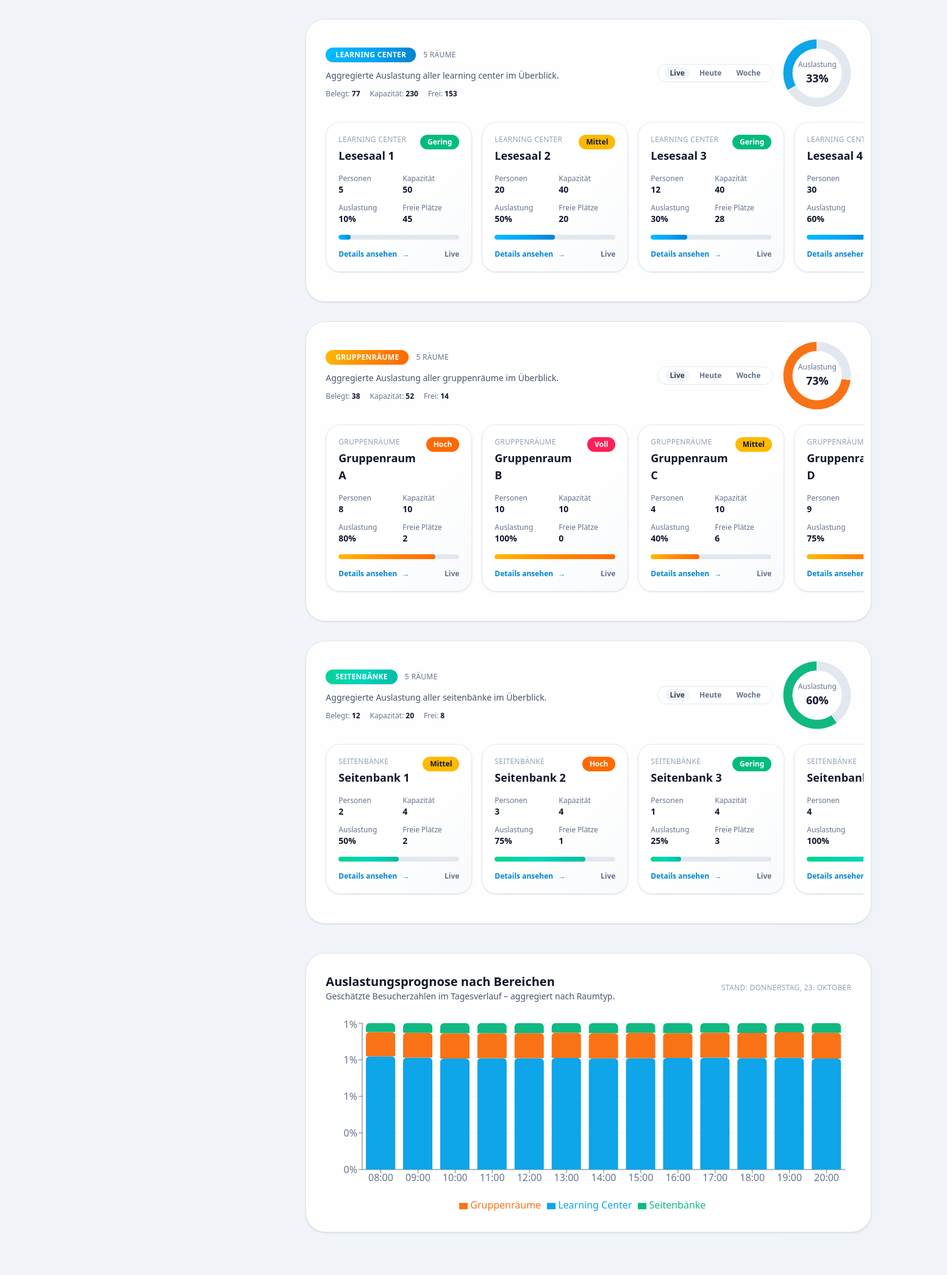
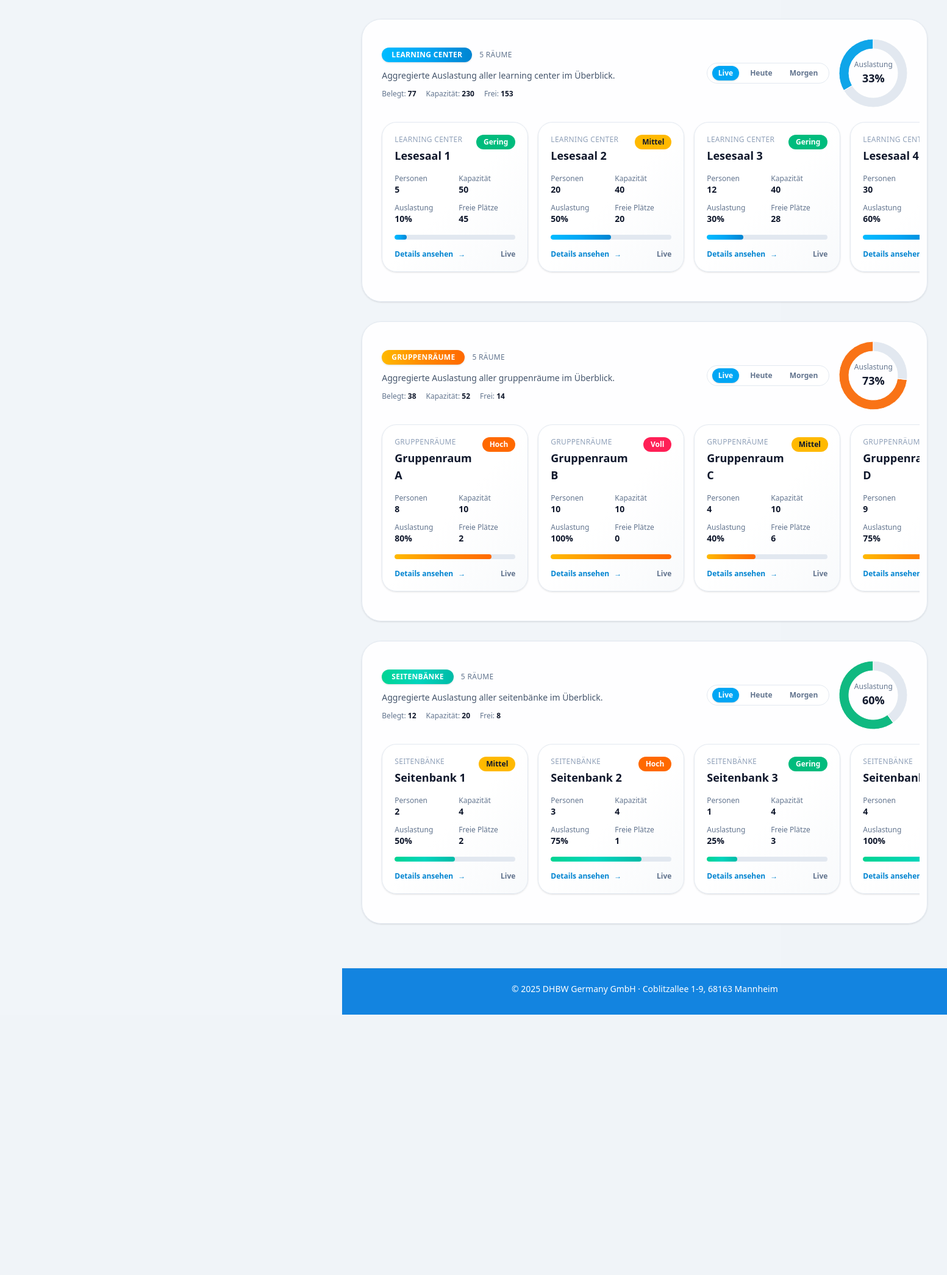
Before and after one commit to PSSCoding/SitCheck, a Next.js app in the folder nextapp/: page / in a window 1280 px wide. Shown: the part 654-2745 px from the top of the page at 61% size, 1553 px wide, since content can reach past the window. After the commit the page ends 2318 px from the top, so only its background shows below. Built offline with nearby package versions, Linux system fonts and the light colour scheme.

Commit message:
Update dashboard layout and interactions

```diff
--- a/nextapp/src/app/layout.js
+++ b/nextapp/src/app/layout.js
@@ -8,7 +8,7 @@ import { Geist, Geist_Mono } from "next/font/google";
 import "./globals.css";
 import logo from "./logo.png";
 import { rooms } from "@/data/rooms";
-import { AppDataProvider } from "@/context/AppDataContext";
+import { AppDataProvider, useAppData } from "@/context/AppDataContext";
 
 const geistSans = Geist({ variable: "--font-geist-sans", subsets: ["latin"] });
 const geistMono = Geist_Mono({ variable: "--font-geist-mono", subsets: ["latin"] });
@@ -82,6 +82,44 @@ const NAV_ITEMS = [
     ),
   },
 ];
+
+function FavoritesSidebarSection() {
+  const { favorites } = useAppData();
+
+  const favoriteRooms = rooms
+    .filter((room) => favorites.includes(room.id))
+    .slice(0, 3);
+
+  return (
+    <div className="mt-8 rounded-2xl bg-white/80 p-4 text-sm text-slate-600 shadow-inner">
+      <p className="text-xs uppercase tracking-wide text-slate-600">Meine Favoriten</p>
+      <div className="mt-3 space-y-2">
+        {favoriteRooms.length > 0 ? (
+          favoriteRooms.map((room) => (
+            <div
+              key={room.id}
+              className="flex items-center justify-between rounded-xl bg-white/60 px-3 py-2 text-xs text-slate-600"
+            >
+              <span className="font-semibold text-slate-900">{room.name}</span>
+              <span className="text-[11px] uppercase tracking-wide text-slate-500">
+                {room.type}
+              </span>
+            </div>
+          ))
+        ) : (
+          <p className="text-xs text-slate-500">Noch keine Favoriten gespeichert.</p>
+        )}
+      </div>
+      <Link
+        href="/favorites"
+        className="mt-4 inline-flex w-full items-center justify-center gap-2 rounded-xl bg-sky-500 px-3 py-2 text-sm font-semibold text-white shadow-sm transition hover:bg-sky-600"
+      >
+        Zu meinen Favoriten
+        <span aria-hidden="true">→</span>
+      </Link>
+    </div>
+  );
+}
 
 export default function RootLayout({ children }) {
   const [sidebarOpen, setSidebarOpen] = useState(false);
@@ -170,6 +208,8 @@ export default function RootLayout({ children }) {
                 })}
               </nav>
 
+              <FavoritesSidebarSection />
+
               <div className="mt-auto rounded-2xl bg-white/80 p-4 text-sm text-slate-600 shadow-inner">
                 <p className="font-semibold text-slate-900">Öffnungszeiten</p>
                 <p>Mo–Fr: 08:00–22:00</p>
@@ -179,7 +219,7 @@ export default function RootLayout({ children }) {
 
           {/* Main Content */}
           <div className="flex min-h-screen w-full flex-1 flex-col lg:pl-72">
-            <header className="sticky top-0 z-30 border-b border-sky-100/70 bg-[#c0e3ff]/80 backdrop-blur">
+            <header className="sticky top-0 z-30 border-b border-slate-200 bg-[#c0e3ff] backdrop-blur">
               <div className="flex flex-col gap-4 px-4 py-4 sm:px-8">
                 <div className="flex items-center justify-between gap-3">
                   <div className="flex items-center gap-3">
@@ -308,7 +348,7 @@ export default function RootLayout({ children }) {
 
             <main className="flex-1 px-4 pb-24 pt-6 sm:px-8 sm:pb-12 sm:pt-10">{children}</main>
 
-            <footer className="px-4 pb-28 pt-6 text-center text-xs text-slate-500 sm:pb-8 sm:text-sm">
+            <footer className="border-t border-slate-200 bg-[#c0e3ff] px-4 pb-28 pt-6 text-center text-xs text-slate-600 sm:pb-8 sm:text-sm">
               © 2025 DHBW Germany GmbH · Coblitzallee 1-9, 68163 Mannheim
             </footer>
           </div>
--- a/nextapp/src/app/page.js
+++ b/nextapp/src/app/page.js
@@ -1,20 +1,8 @@
 "use client";
 
-import { useMemo } from "react";
+import { useMemo, useState } from "react";
 import Link from "next/link";
-import {
-  BarChart,
-  Bar,
-  XAxis,
-  YAxis,
-  Tooltip,
-  CartesianGrid,
-  ResponsiveContainer,
-  PieChart,
-  Pie,
-  Cell,
-  Legend,
-} from "recharts";
+import { ResponsiveContainer, PieChart, Pie, Cell } from "recharts";
 import { rooms } from "@/data/rooms";
 import { useAppData } from "@/context/AppDataContext";
 
@@ -39,23 +27,23 @@ const CATEGORY_META = {
 const CATEGORY_RANGE_MULTIPLIERS = {
   "Learning Center": {
     today: 0.68,
-    week: 0.61,
+    tomorrow: 0.54,
   },
   Gruppenräume: {
     today: 0.58,
-    week: 0.52,
+    tomorrow: 0.48,
   },
   Seitenbänke: {
     today: 0.5,
-    week: 0.44,
+    tomorrow: 0.36,
   },
 };
 
-const RANGE_OPTIONS = ["live", "today", "week"];
+const RANGE_OPTIONS = ["live", "today", "tomorrow"];
 const RANGE_LABELS = {
   live: "Live",
   today: "Heute",
-  week: "Woche",
+  tomorrow: "Morgen",
 };
 
 const parseTimeToMinutes = (time) => {
@@ -68,6 +56,7 @@ const formatTimeLabel = (isoString) =>
 
 export default function HomePage() {
   const { bookings } = useAppData();
+  const [selectedRanges, setSelectedRanges] = useState({});
 
   const groupedRooms = Object.entries(
     rooms.reduce((acc, room) => {
@@ -83,12 +72,6 @@ export default function HomePage() {
   const averageUtilization = totalCapacity
     ? Math.round((totalPeople / totalCapacity) * 100)
     : 0;
-
-  const today = new Date().toLocaleDateString("de-DE", {
-    weekday: "long",
-    day: "numeric",
-    month: "long",
-  });
 
   const normalizedBookings = useMemo(() => {
     const now = new Date();
@@ -132,47 +115,6 @@ export default function HomePage() {
     acc[type] = totals;
     return acc;
   }, {});
-
-  const timeSlots = [
-    "08:00",
-    "09:00",
-    "10:00",
-    "11:00",
-    "12:00",
-    "13:00",
-    "14:00",
-    "15:00",
-    "16:00",
-    "17:00",
-    "18:00",
-    "19:00",
-    "20:00",
-  ];
-
-  const forecastFactors = [
-    0.22,
-    0.35,
-    0.48,
-    0.58,
-    0.73,
-    0.82,
-    0.88,
-    0.8,
-    0.74,
-    0.62,
-    0.5,
-    0.42,
-    0.3,
-  ];
-
-  const forecastData = timeSlots.map((time, index) => {
-    const entry = { time };
-    groupedRooms.forEach(([type]) => {
-      const capacity = categoryTotals[type]?.capacity ?? 0;
-      entry[type] = Math.round(capacity * forecastFactors[index]);
-    });
-    return entry;
-  });
 
   return (
     <div className="mx-auto flex w-full max-w-5xl flex-col gap-10 pb-6 sm:gap-12">
@@ -280,12 +222,20 @@ export default function HomePage() {
             accent: "text-slate-600",
             pieFill: "#64748b",
           };
+          const activeRange = selectedRanges[type] ?? "live";
+          const multiplier = CATEGORY_RANGE_MULTIPLIERS[type]?.[activeRange] ?? 0.6;
+          const projectedOccupied =
+            activeRange === "live"
+              ? totals.people
+              : Math.round(totals.capacity * multiplier);
+          const occupiedSeats = Math.min(projectedOccupied, totals.capacity);
+          const freeSeatsRange = Math.max(totals.capacity - occupiedSeats, 0);
           const utilization = totals.capacity
-            ? Math.round((totals.people / totals.capacity) * 100)
+            ? Math.round((occupiedSeats / totals.capacity) * 100)
             : 0;
           const pieData = [
-            { name: "Belegt", value: totals.people },
-            { name: "Frei", value: Math.max(totals.capacity - totals.people, 0) },
+            { name: "Belegt", value: occupiedSeats },
+            { name: "Frei", value: freeSeatsRange },
           ];
 
           return (
@@ -310,21 +260,41 @@ export default function HomePage() {
                   </p>
                     <div className="flex flex-wrap gap-4 text-xs text-slate-500">
                       <span>
-                      Belegt: <span className="font-semibold text-slate-900">{totals.people}</span>
+                        Belegt: <span className="font-semibold text-slate-900">{occupiedSeats}</span>
                       </span>
                       <span>
                         Kapazität: <span className="font-semibold text-slate-900">{totals.capacity}</span>
                       </span>
                       <span>
-                      Frei: <span className="font-semibold text-slate-900">{Math.max(totals.capacity - totals.people, 0)}</span>
+                        Frei: <span className="font-semibold text-slate-900">{freeSeatsRange}</span>
                       </span>
                     </div>
                   </div>
                   <div className="flex flex-col items-center gap-4 sm:flex-row">
-                  <div className="flex items-center gap-2 rounded-full border border-slate-200 bg-white px-3 py-1 text-xs font-semibold text-slate-600">
-                    <span className="rounded-full bg-slate-100 px-2 py-0.5 text-slate-700">Live</span>
-                    <span className="rounded-full px-2 py-0.5 text-slate-500">Heute</span>
-                    <span className="rounded-full px-2 py-0.5 text-slate-500">Woche</span>
+                    <div className="flex items-center gap-2 rounded-full border border-slate-200 bg-white px-2 py-1 text-xs font-semibold text-slate-600">
+                      {RANGE_OPTIONS.map((range) => {
+                        const isActive = activeRange === range;
+                        return (
+                          <button
+                            key={range}
+                            type="button"
+                            onClick={() =>
+                              setSelectedRanges((prev) => ({
+                                ...prev,
+                                [type]: range,
+                              }))
+                            }
+                            className={`rounded-full px-2.5 py-1 transition focus-visible:outline focus-visible:outline-2 focus-visible:outline-offset-2 focus-visible:outline-sky-500 ${
+                              isActive
+                                ? "bg-sky-500 text-white shadow-sm"
+                                : "text-slate-500 hover:text-slate-700"
+                            }`}
+                            aria-pressed={isActive}
+                          >
+                            {RANGE_LABELS[range]}
+                          </button>
+                        );
+                      })}
                     </div>
                     <div className="relative h-28 w-28">
                       <ResponsiveContainer width="100%" height="100%">
@@ -418,7 +388,7 @@ export default function HomePage() {
                               →
                             </span>
                           </span>
-                          <span className="text-slate-500">Live</span>
+                          <span className="text-slate-500">{RANGE_LABELS[activeRange]}</span>
                         </div>
                       </Link>
                     );
@@ -430,38 +400,6 @@ export default function HomePage() {
         })}
       </section>
 
-      <section className="rounded-4xl border border-slate-200 bg-white p-6 shadow-sm sm:p-8">
-        <div className="flex flex-col gap-2 sm:flex-row sm:items-center sm:justify-between">
-          <div>
-            <h2 className="text-lg font-semibold text-slate-900 sm:text-xl">Auslastungsprognose nach Bereichen</h2>
-            <p className="text-sm text-slate-600">
-              Geschätzte Besucherzahlen im Tagesverlauf – aggregiert nach Raumtyp.
-            </p>
-          </div>
-          <span className="text-xs uppercase tracking-wide text-slate-400">Stand: {today}</span>
-        </div>
-        <div className="mt-6 h-72 w-full sm:h-80">
-          <ResponsiveContainer width="100%" height="100%">
-            <BarChart data={forecastData} stackOffset="expand" margin={{ top: 10, right: 10, left: 0, bottom: 0 }}>
-              <CartesianGrid strokeDasharray="3 3" stroke="#e2e8f0" />
-              <XAxis dataKey="time" stroke="#64748b" />
-              <YAxis stroke="#64748b" tickFormatter={(value) => `${Math.round(value)}%`} domain={[0, 1]} />
-              <Tooltip
-                formatter={(value, name, props) => {
-                  const capacity = categoryTotals[name]?.capacity ?? 0;
-                  return `${Math.round(value * capacity)} Personen`;
-                }}
-                labelFormatter={(label) => `${label} Uhr`}
-                contentStyle={{ borderRadius: 12, borderColor: "#e2e8f0" }}
-              />
-              <Legend wrapperStyle={{ paddingTop: 16 }} />
-              {groupedRooms.map(([type]) => (
-                <Bar key={type} dataKey={type} stackId="categories" fill={CATEGORY_META[type]?.pieFill ?? "#94a3b8"} radius={[6, 6, 0, 0]} />
-              ))}
-            </BarChart>
-          </ResponsiveContainer>
-        </div>
-      </section>
     </div>
   );
 }
```
Lines whose indentation alone changed are shown as unchanged.
